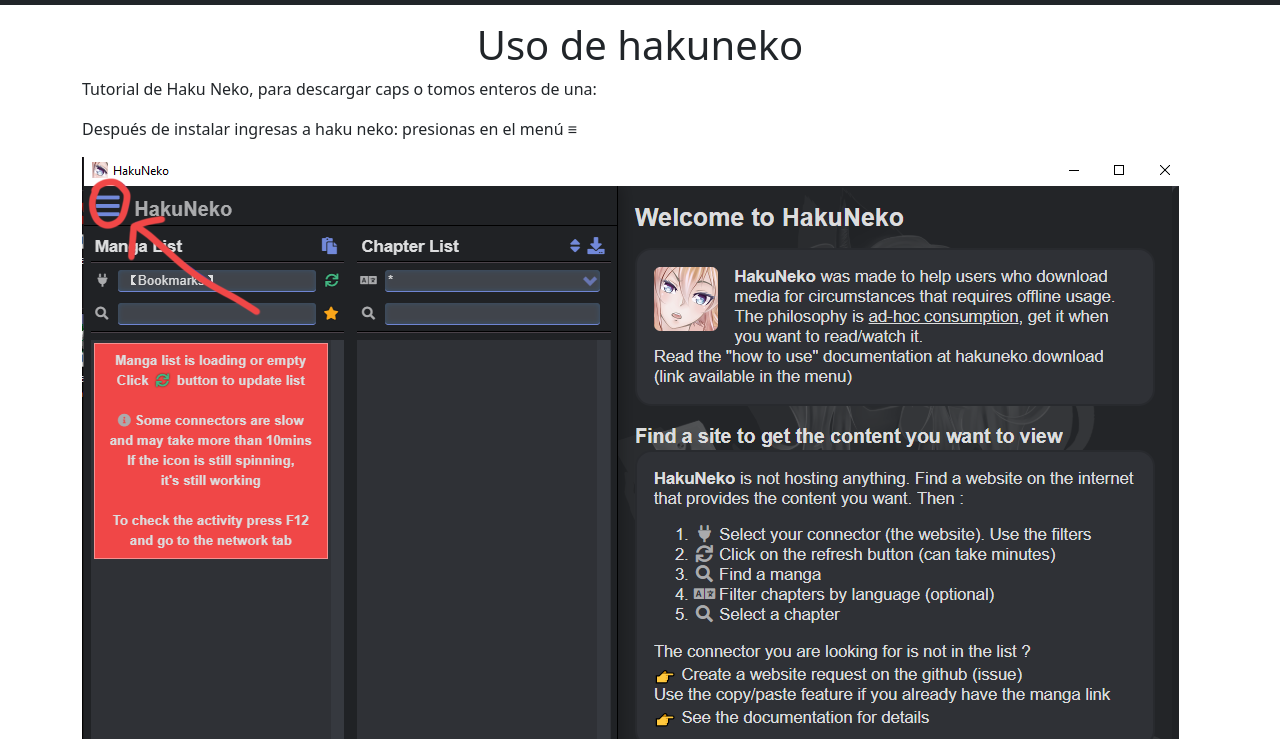
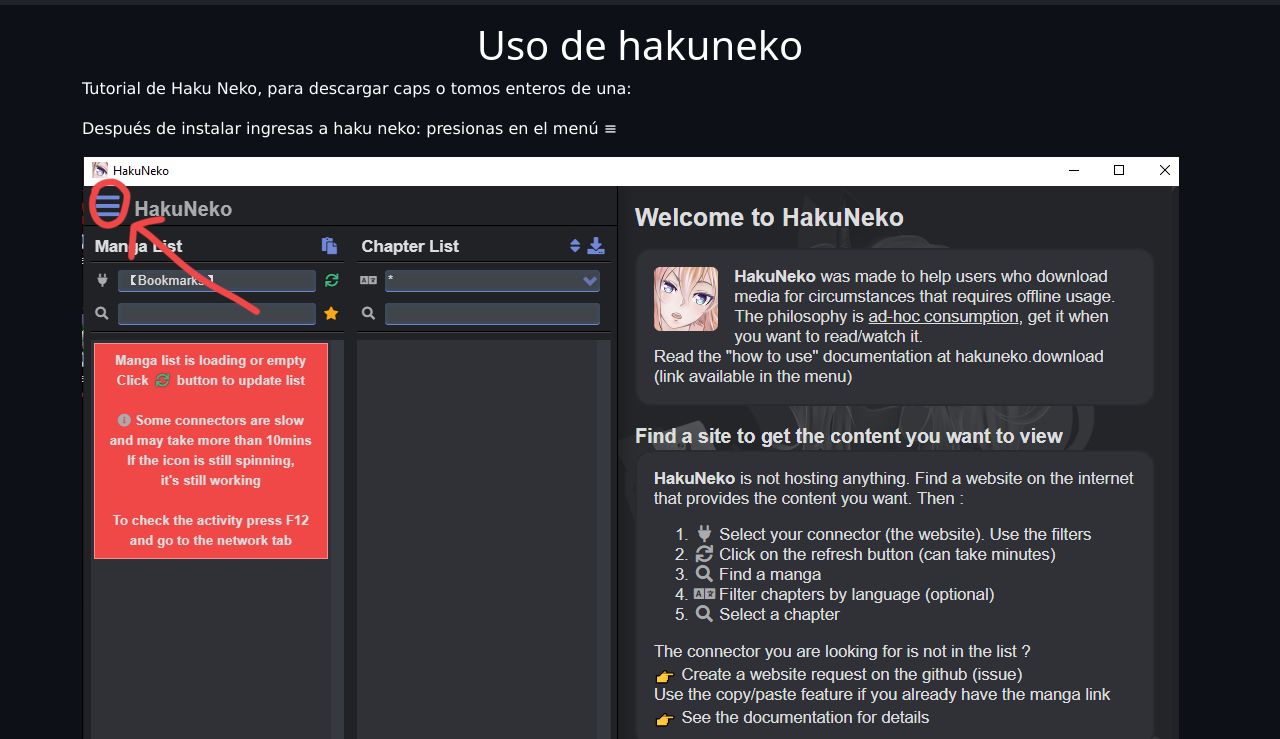
Before and after one commit to Unkhost/Uso-de-Hakuneko, a plain HTML site: page index.html in a window 1280 px wide. Shown: the part 61-800 px from the top of the page. Drawn offline with nearby package versions, Linux system fonts and the light colour scheme.

Commit message:
Update index.html

```diff
--- a/index.html
+++ b/index.html
@@ -1,8 +1,17 @@
 <!DOCTYPE html>
 <html lang="es">
     <head>
+        <style>
+body {
+  background: #0d1117 !important;
 
-<link rel=“stylesheet” type=“text/css” href=“styles.css”>
+}
+h1{color:white}
+p{
+  font-family:Verdana, Geneva, Tahoma, sans-serif;
+  color:white
+}
+</style>
 <script src="https://cdn.jsdelivr.net/npm/bootstrap@5.1.3/dist/js/bootstrap.bundle.min.js" integrity="sha384-ka7Sk0Gln4gmtz2MlQnikT1wXgYsOg+OMhuP+IlRH9sENBO0LRn5q+8nbTov4+1p" crossorigin="anonymous"></script>
 <link href="https://cdn.jsdelivr.net/npm/bootstrap@5.1.3/dist/css/bootstrap.min.css" rel="stylesheet" integrity="sha384-1BmE4kWBq78iYhFldvKuhfTAU6auU8tT94WrHftjDbrCEXSU1oBoqyl2QvZ6jIW3" crossorigin="anonymous">
 <meta name="viewport" content="width=device-width, initial-scale=1">
@@ -10,6 +19,7 @@
 <title>Tutorial Hakuneko</title>
 </head>
 <body class="">
+
   <header>
     <nav class="navbar navbar-expand-sm bg-dark navbar-dark">
       <div class="container-fluid">
```
